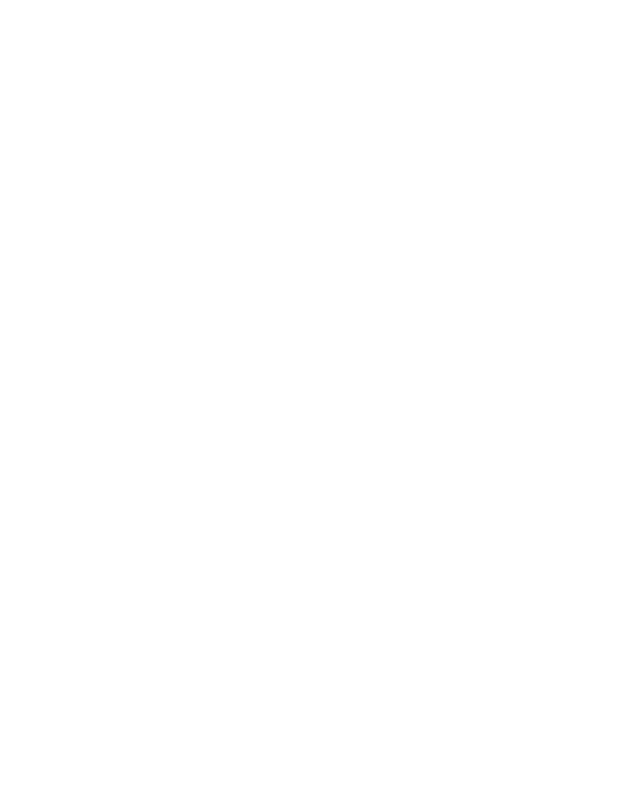
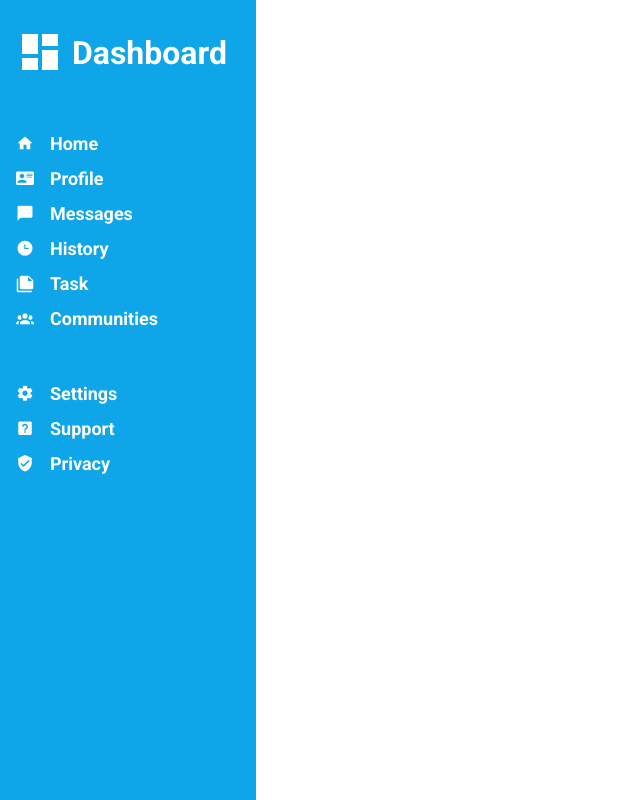
Before and after one commit to yuri-italo/admin-dashboard, a plain HTML site: page index.html in a window 1280 px wide. Shown: the whole page, without its empty margins (0-640 px from the left). Drawn offline with Linux system fonts and the light colour scheme.

Commit message:
feat: add sidebar elements

```diff
--- a/css/style.css
+++ b/css/style.css
@@ -1,6 +1,37 @@
 :root {
-  --primary-color: #e2e8f0;
-  --secondary-color: #1992d4;
+  --font-size-xxs: 0.625rem; /* 10px */
+  --font-size-xs: 0.75rem; /* 12px */
+  --font-size-sm: 0.875rem; /* 14px */
+  --font-size-md: 1rem; /* 16px */
+  --font-size-lg: 1.125rem; /* 18px */
+  --font-size-xl: 1.25rem; /* 20px */
+  --font-size-2xl: 1.5rem; /* 24px */
+  --font-size-3xl: 1.875rem; /* 30px */
+  --font-size-4xl: 2.25rem; /* 36px */
+  --font-size-5xl: 3rem; /* 48px */
+  --font-size-6xl: 3.75rem; /* 60px */
+  --font-size-7xl: 4.5rem; /* 72px */
+  --font-size-8xl: 6rem; /* 96px */
+  --font-size-9xl: 8rem; /* 128px */
+  --font-color-0: #ffffff;
+  --font-color-50: #f0f9ff;
+  --font-color-100: #e0f2fe;
+  --font-color-200: #bae6fd;
+  --font-color-300: #7dd3fc;
+  --font-color-400: #38bdf8;
+  --font-color-500: #0ea5e9;
+  --font-color-600: #0284c7;
+  --font-color-700: #0369a1;
+  --font-color-800: #075985;
+  --font-color-900: #0c4a6e;
+  --font-color-950: #082f49;
+  --gutter-xxl: 96px; /* Extra-extra large */
+  --gutter-xl: 80px; /* Extra large */
+  --gutter-lg: 64px; /* Large */
+  --gutter-md: 40px; /* Medium */
+  --gutter-sm: 24px; /* Small */
+  --gutter-xs: 16px; /* Extra small */
+  --gutter-xxs: 8px; /* Extra-extra small */
 }
 
 /* 1. Use a more-intuitive box-sizing model */
@@ -73,6 +104,12 @@ h6 {
 }
 
 .container {
+  font-family: "Roboto", serif;
+  font-weight: 100;
+  font-style: normal;
+  color: var(--font-color-0);
+  font-weight: bold;
+  height: 100vh;
   display: grid;
   grid-template-columns: 1fr 4fr;
   grid-template-rows: 1fr 4fr;
@@ -82,7 +119,32 @@ h6 {
 }
 
 .sidebar {
+  background-color: var(--font-color-500);
   grid-area: sidebar;
+}
+
+.sidebar-container {
+  display: grid;
+  gap: var(--gutter-md);
+  padding: var(--gutter-xs);
+}
+
+.logo {
+  display: flex;
+  align-items: center;
+  gap: var(--gutter-xxs);
+}
+
+.logo .mdi {
+  font-size: var(--font-size-5xl);
+}
+
+.sidebar-option {
+  display: flex;
+  align-items: center;
+  font-size: var(--font-size-lg);
+  margin-bottom: var(--gutter-xxs);
+  gap: var(--gutter-xs);
 }
 
 .header {
--- a/index.html
+++ b/index.html
@@ -5,12 +5,63 @@
   <meta charset="UTF-8">
   <meta name="viewport" content="width=device-width, initial-scale=1.0">
   <title>Admin Dashboard</title>
+  <link rel="preconnect" href="https://fonts.googleapis.com">
+  <link rel="preconnect" href="https://fonts.gstatic.com" crossorigin>
+  <link href="https://fonts.googleapis.com/css2?family=Roboto:ital,wght@0,100;0,300;0,400;0,500;0,700;0,900;1,100;1,300;1,400;1,500;1,700;1,900&display=swap" rel="stylesheet">
+  <link rel="stylesheet" href="https://cdn.jsdelivr.net/npm/@mdi/font@7.4.47/css/materialdesignicons.min.css">
   <link rel="stylesheet" href="css/style.css">
 </head>
 
 <body>
   <div class="container">
-    <div class="sidebar"></div>
+    <div class="sidebar">
+      <div class="sidebar-container">
+        <div class="logo">
+          <span class="mdi mdi-view-dashboard"></span>
+          <h1>Dashboard</h1>
+        </div>
+        <div class="navigation">
+          <div class="sidebar-option">
+            <span class="mdi mdi-home"></span>
+            <span>Home</span>
+          </div>
+          <div class="sidebar-option">
+            <span class="mdi mdi-card-account-details"></span>
+            <span>Profile</span>
+          </div>
+          <div class="sidebar-option">
+            <span class="mdi mdi-message"></span>
+            <span>Messages</span>
+          </div>
+          <div class="sidebar-option">
+            <span class="mdi mdi-clock-time-three"></span>
+            <span>History</span>
+          </div>
+          <div class="sidebar-option">
+            <span class="mdi mdi-note-multiple"></span>
+            <span>Task</span>
+          </div>
+          <div class="sidebar-option">
+            <span class="mdi mdi-account-group"></span>
+            <span>Communities</span>
+          </div>
+        </div>
+        <div class="menu">
+          <div class="sidebar-option">
+            <span class="mdi mdi-cog"></span>
+            <span>Settings</span>
+          </div>
+          <div class="sidebar-option">
+            <span class="mdi mdi-help-box"></span>
+            <span>Support</span>
+          </div>
+          <div class="sidebar-option">
+            <span class="mdi mdi-shield-check"></span>
+            <span>Privacy</span>
+          </div>
+        </div>
+      </div>
+    </div>
     <div class="header"></div>
     <div class="main"></div>
   </div>
```
